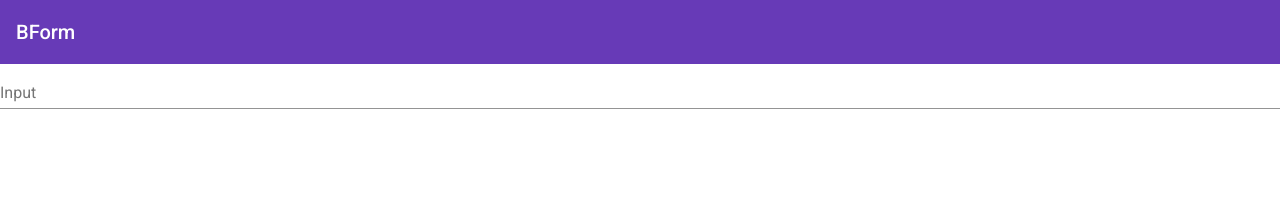
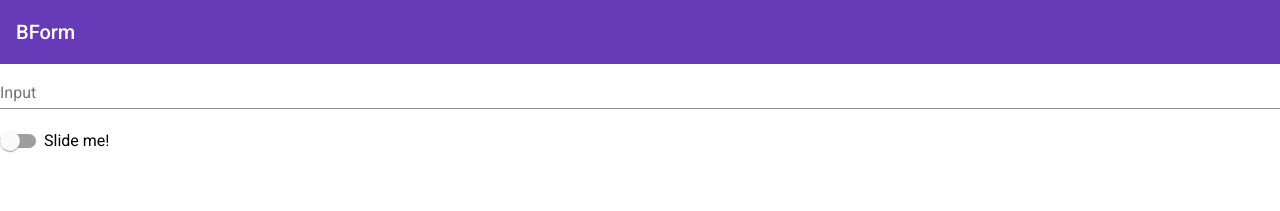
Before and after one commit to AlienClubrider/pwaApp, an Angular app: page / in a window 1280 px wide. Shown: the top 211 px of the page. Built offline with nearby package versions, Linux system fonts and the light colour scheme.

Commit message:
adding slide toggle

```diff
--- a/src/app/app.component.html
+++ b/src/app/app.component.html
@@ -7,4 +7,6 @@
         <input matInput placeholder="Input">
     </mat-form-field>
 </div>
+<mat-slide-toggle>Slide me!</mat-slide-toggle>
+
 <router-outlet></router-outlet>
--- a/src/app/app.module.ts
+++ b/src/app/app.module.ts
@@ -9,6 +9,7 @@ import { BrowserAnimationsModule } from '@angular/platform-browser/animations';
 import {MatToolbarModule} from '@angular/material/toolbar';
 import {MatFormFieldModule} from '@angular/material/form-field';
 import {MatInputModule} from '@angular/material/input';
+import {MatSlideToggleModule} from '@angular/material/slide-toggle';
 
 @NgModule({
   declarations: [
@@ -19,6 +20,7 @@ import {MatInputModule} from '@angular/material/input';
     MatToolbarModule,
     MatFormFieldModule,
     MatInputModule,
+    MatSlideToggleModule,
     AppRoutingModule,
     ServiceWorkerModule.register('ngsw-worker.js', { enabled: environment.production }),
     BrowserAnimationsModule
```
